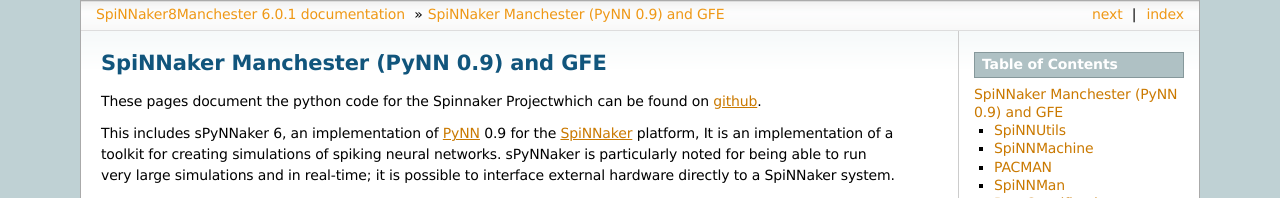
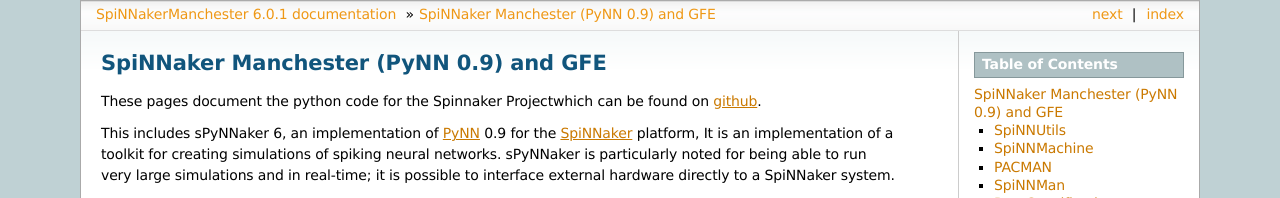
Before and after one commit to SpiNNakerManchester/sphinx8, a Sphinx documentation site: the page built from doc/source/index.rst, in a window 1280 px wide and 900 px high. Shown: the top 198 px of the window. Built offline with Sphinx 7.4.7, drawn with Linux system fonts in a browser that asks for light colours; pages that are not in the unit, such as notebooks, are missing from menus; some of the changed text lies outside the part shown.

Commit message:
remove links to 8

```diff
--- a/doc/source/conf.py
+++ b/doc/source/conf.py
@@ -76,7 +76,7 @@
 master_doc = 'index'
 
 # General information about the project.
-project = u'SpiNNaker8Manchester'
+project = u'SpiNNakerManchester'
 copyright = u'2014-2021'
 # |version| and |release|, also used in various other places throughout the
 # built documents.
@@ -207,7 +207,7 @@
 # html_file_suffix = None
 
 # Output file base name for HTML help builder.
-htmlhelp_basename = 'SpiNNaker8Manchesterdoc'
+htmlhelp_basename = 'SpiNNakerManchesterdoc'
 
 # Where to get the mathjax javascript library from because the default is
 # horribly outdated in some versions of Sphinx.
@@ -231,7 +231,7 @@
 # (source start file, target name, title,
 #  author, documentclass [howto, manual, or own class]).
 latex_documents = [
-  ('index', 'SpiNNaker8Manchester.tex',
+  ('index', 'SpiNNakerManchester.tex',
    u'SpiNNaker 8 Manchester Documentation', u'', 'manual'),
 ]
 
@@ -261,7 +261,7 @@
 # One entry per manual page. List of tuples
 # (source start file, name, description, authors, manual section).
 man_pages = [
-    ('index', 'SpiNNaker8Manchester', u'SpiNNaker 8 Manchester Documentation',
+    ('index', 'SpiNNakerManchester', u'SpiNNaker Manchester Documentation',
      [u''], 1)
 ]
 
@@ -275,8 +275,8 @@
 # (source start file, target name, title, author,
 #  dir menu entry, description, category)
 texinfo_documents = [
-  ('index', 'SpiNNaker8Manchester', u'SpiNNaker 8 Manchester Documentation',
-   u'', 'SpiNNaker8Manchester', '',
+  ('index', 'SpiNNakerManchester', u'SpiNNaker Manchester Documentation',
+   u'', 'SpiNNakerManchester', '',
    'Miscellaneous'),
 ]
 
@@ -296,7 +296,7 @@
 # -- Options for Epub output ----------------------------------------------
 
 # Bibliographic Dublin Core info.
-epub_title = u'SpiNNaker8 Manchester'
+epub_title = u'SpiNNaker Manchester'
 epub_author = u''
 epub_publisher = u''
 epub_copyright = u'2017'
@@ -480,11 +480,6 @@
         "pyNN/utilities/utility_calls.py",
         "pyNN/utilities/struct.py",
         "pyNN/utilities/variable_cache.py"],
-    "spynnaker8": [
-        "spynnaker8_simulator_interface.py",
-        "spynnaker_plotting.py",
-        "utilities/neo_convertor.py",
-        "utilities/neo_compare.py"]
 }
 
 
@@ -519,4 +514,4 @@
 list_module("data_specification")
 list_module("spinn_front_end_common")
 list_module("spynnaker")
-list_module("spynnaker8")
+list_module("spinnaker_graph_front_end")
```
Also changed, not shown: 1 other file.
